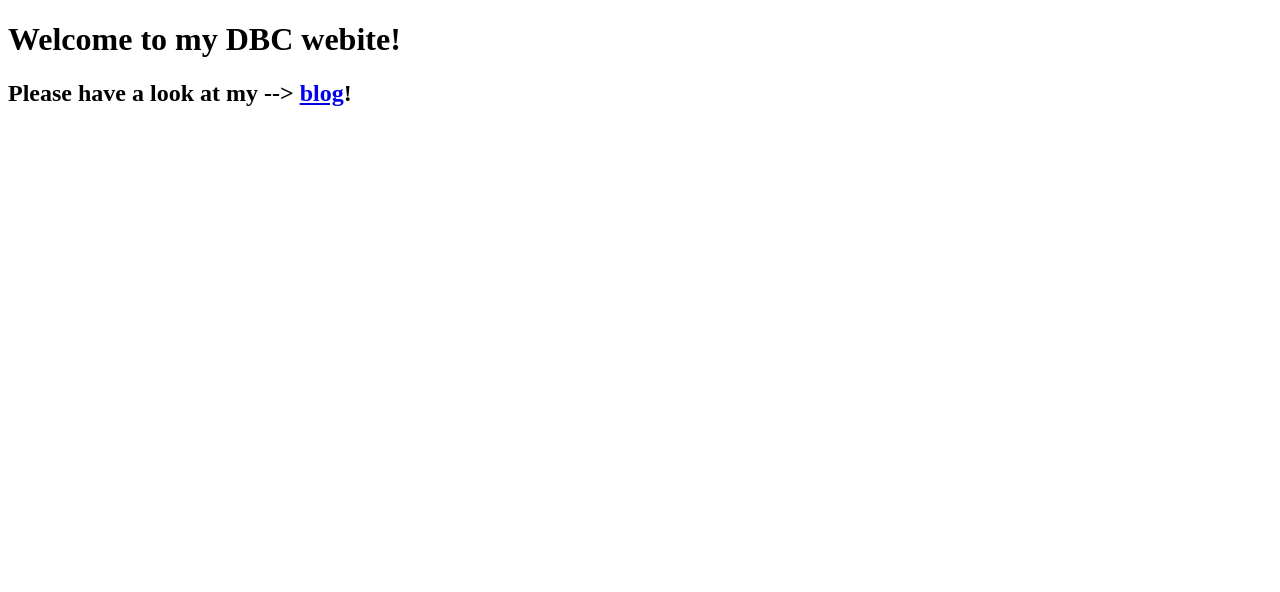
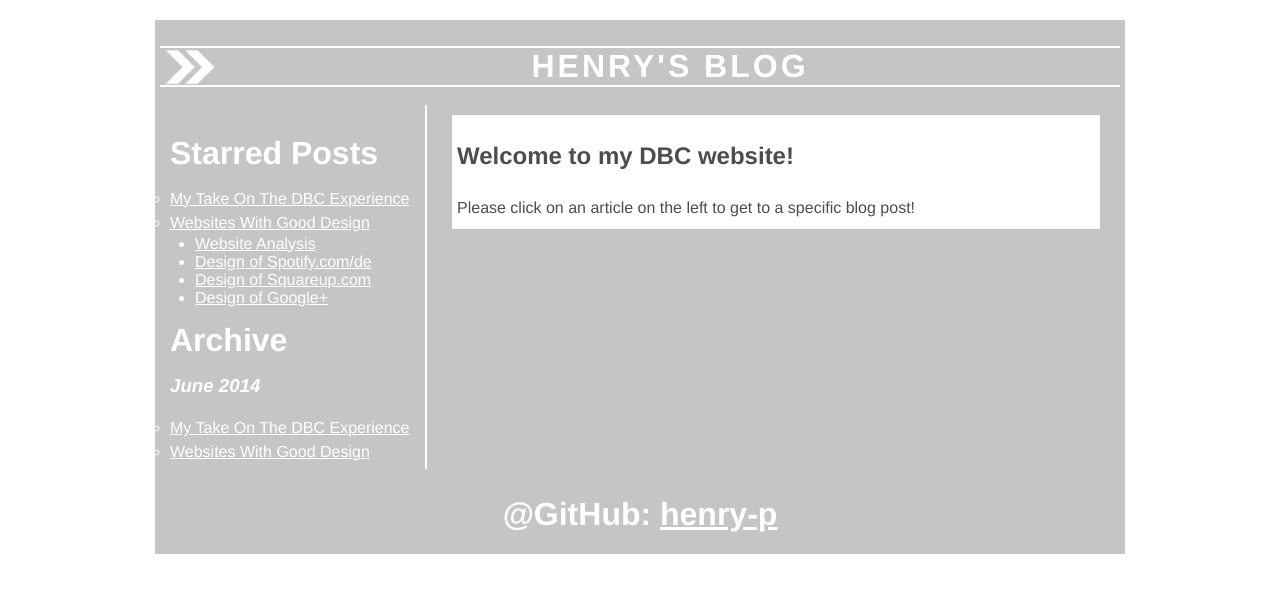
Before and after one commit to henry-p/henry-p.github.io, a plain HTML site: page index.html in a window 1280 px wide. Drawn offline with Linux system fonts and the light colour scheme.

Commit message:
updated index.html, added blank week1_cultural.html

```diff
--- a/blog-posts/stylesheets/blog_template.css
+++ b/blog-posts/stylesheets/blog_template.css
@@ -3,7 +3,7 @@ body {
 }
 
 #container {
-  width: 960px;
+  width: 970px;
   margin: 20px auto;
   background: #c5c5c5
 }
@@ -42,25 +42,27 @@ body {
   float: left;
   width: 250px;
   padding-top: 15px;
-  padding-left: 5px;
+  padding-left: 15px;
   padding-right: 5px;
   padding-bottom: 5px;
   color: #ffffff;
+  line-height: 150%;
   border-right-style: solid;
   border-right-width: 2px;
   border-right-color: #ffffff
 }
 
 #sidebar ul {
+  list-style: circle;
   margin: 0px;
   padding: 0px;
-  list-style: none
 }
 
 #sidebar ul ul {
   margin: 0px;
   padding-left: 25px;
-  list-style: disc
+  list-style: disc;
+  line-height: normal
 }
 
 #sidebar h3 {
--- a/index.html
+++ b/index.html
@@ -2,11 +2,41 @@
 <html lang="en">
   <head>
     <meta charset="utf-8">
-    <title>Hello DBC!</title>
-    <link rel="stylesheet" type="text/css" href="#">
+    <title>Title</title>
+    <link rel="stylesheet" type="text/css" href="blog-posts/stylesheets/blog_template.css">
   </head>
   <body>
-  	<h1>Welcome to my DBC webite!</h1>
-  	<h2>Please have a look at my --> <a href="blog-posts/week1_technical.html">blog</a>!</h2>
+    <div id="container">
+      <div id="header"><img src="blog-posts/images/arrow_right.png" alt=""><h1>HENRY'S BLOG</h1>
+      </div>
+      <div id="sidebar">
+        <h1>Starred Posts</h1>
+        <ul>
+        	<li><a href="blog-posts/week1_cultural.html">My Take On The DBC Experience</a></li>
+        	<li><a href="blog-posts/week1_technical.html">Websites With Good Design</a></li>
+        	<ul>
+              <li><a href="blog-posts/week1_technical.html#website-analysis">Website Analysis</a></li>
+              <li><a href="blog-posts/week1_technical.html#spotify">Design of Spotify.com/de</a></li>
+              <li><a href="blog-posts/week1_technical.html#squareup">Design of Squareup.com</a></li>
+              <li><a href="blog-posts/week1_technical.html#googleplus">Design of Google+</a></li>
+            </ul>
+        </ul>
+        <h1>Archive</h1>
+        <h3>June 2014</h3>
+        <ul>
+        	<li><a href="blog-posts/week1_cultural.html">My Take On The DBC Experience</a></li>
+        	<li><a href="blog-posts/week1_technical.html">Websites With Good Design</a></li>
+        </ul>
+      </div>
+      <div id="content">
+        <div class="article" id="subarticle1">
+          <h2>Welcome to my DBC website!</h2>
+          Please click on an article on the left to get to a specific blog post!
+        </div>
+      </div>
+      <div id="footer">
+        <h1>@GitHub: <a href="https://github.com/henry-p">henry-p</a></h1>
+      </div>
+    </div>
   </body>
 </html>
```
Also changed, not shown: blog-posts/week1_cultural.html (added, +40 -0 lines), blog-posts/week1_technical.html (+1 -0 lines).
